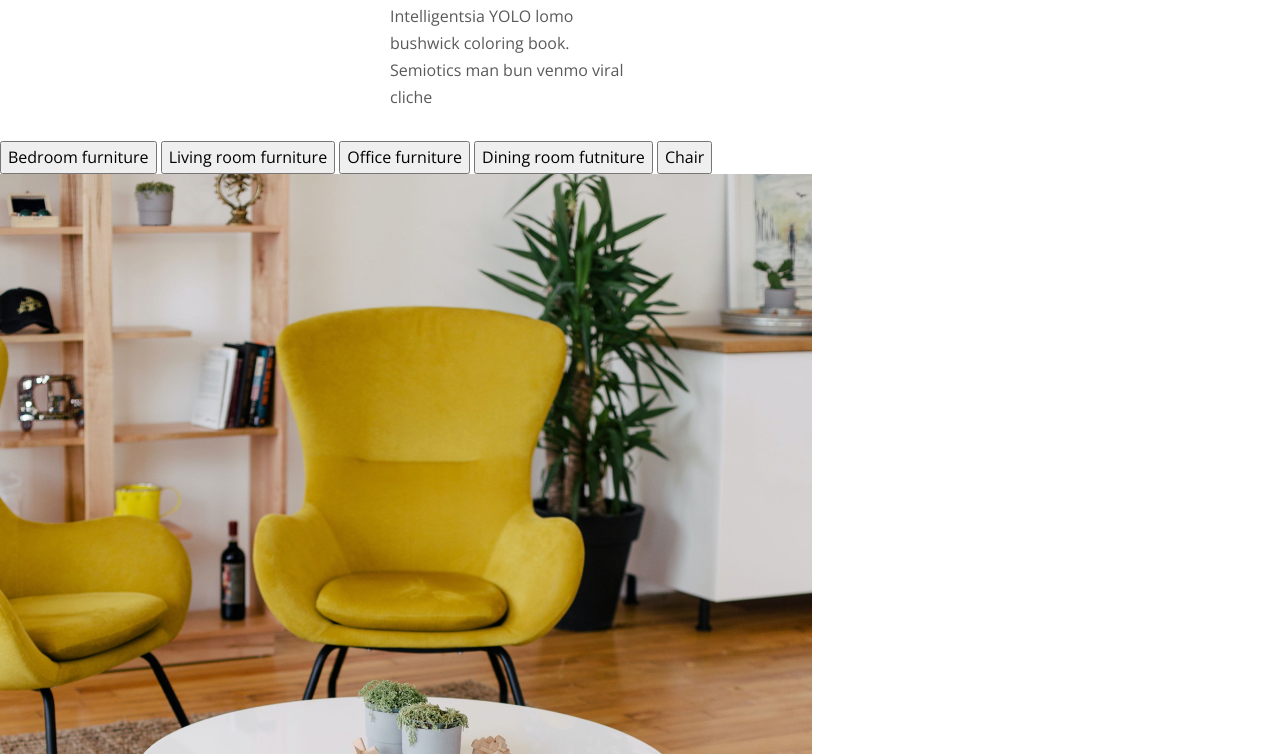
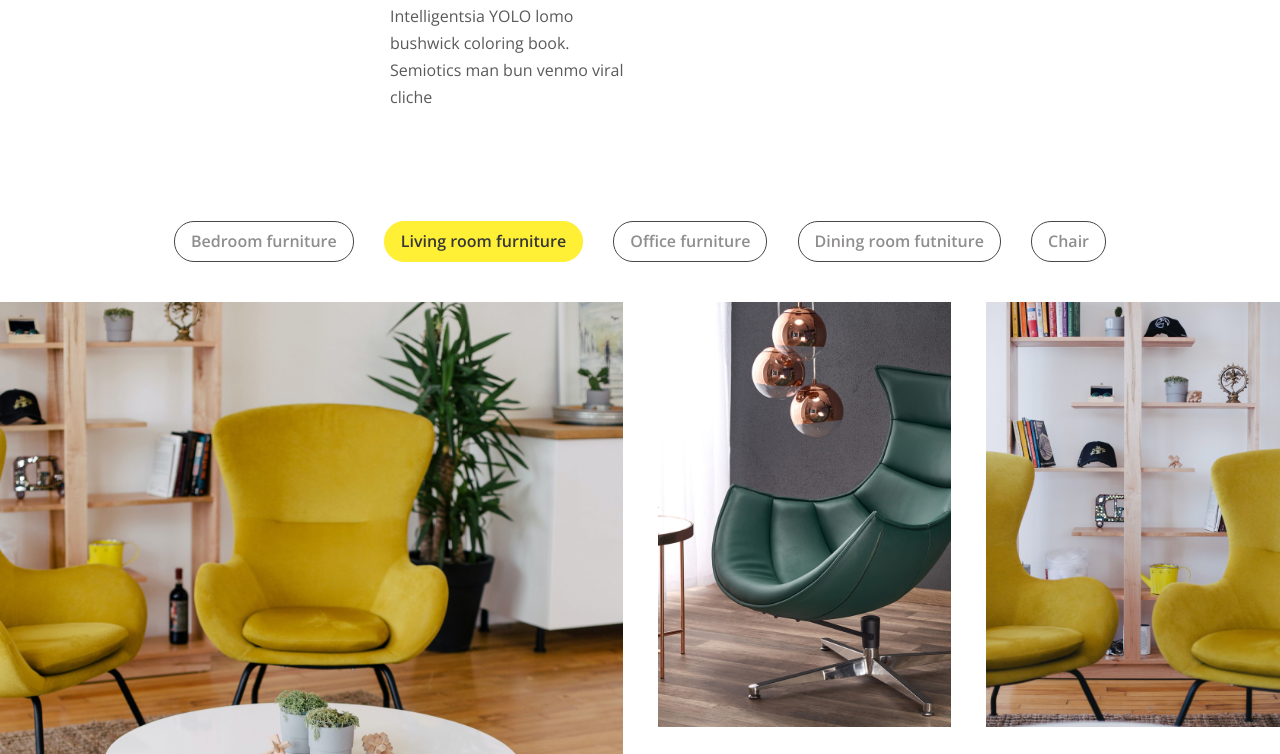
Before and after one commit to berryalien/desire, a website: page app/index.html in a window 1280 px wide. Shown: the part 2671-3425 px from the top of the page. Drawn offline with nearby package versions, Linux system fonts and the light colour scheme; files that its build step writes are made by us from their sources.

Commit message:
added styles for the gallery section

```diff
--- a/app/js/main.js
+++ b/app/js/main.js
@@ -14,6 +14,10 @@ $(function () {
     autoplay: true
   });
 
-  var mixer = mixitup('.gallery__inner')
+  var mixer = mixitup('.gallery__inner', {
+    load: {
+      filter: '.living'
+    }
+  });
 
 })
--- a/app/scss/style.scss
+++ b/app/scss/style.scss
@@ -520,3 +520,50 @@
     margin-top: 13px;
   }
 }
+
+.gallery {
+  padding: 80px 0 90px;
+
+  &__buttons {
+    text-align: center;
+    margin-bottom: 40px;
+  }
+
+  &__btn {
+    margin: 0 13px;
+    background-color: transparent;
+    border: 1px solid #454647;
+    border-radius: 20px;
+    padding: 6px 16px;
+    color: #8f8d8d;
+    font-size: 16px;
+    font-weight: 600;
+    cursor: pointer;
+    opacity: none;
+  }
+
+  .mixitup-control-active {
+    background-color: #FFEF35;
+    border-color: #FFEF35;
+    color: $title;
+  }
+
+  &__items {
+    display: grid;
+    grid-template-columns: repeat(4, 1fr);
+    grid-template-rows: repeat(2, 1fr);
+    grid-gap: 30px 35px;
+  }
+
+  &__item:first-child {
+    grid-column: span 2;
+    grid-row: span 2;
+  }
+
+  &__item img{
+    object-fit: cover;
+    width: 100%;
+    height: 100%;
+    max-height: 1150px;
+  }
+}
```
Also changed, not shown: app/css/style.min.css, app/js/main.min.js.
